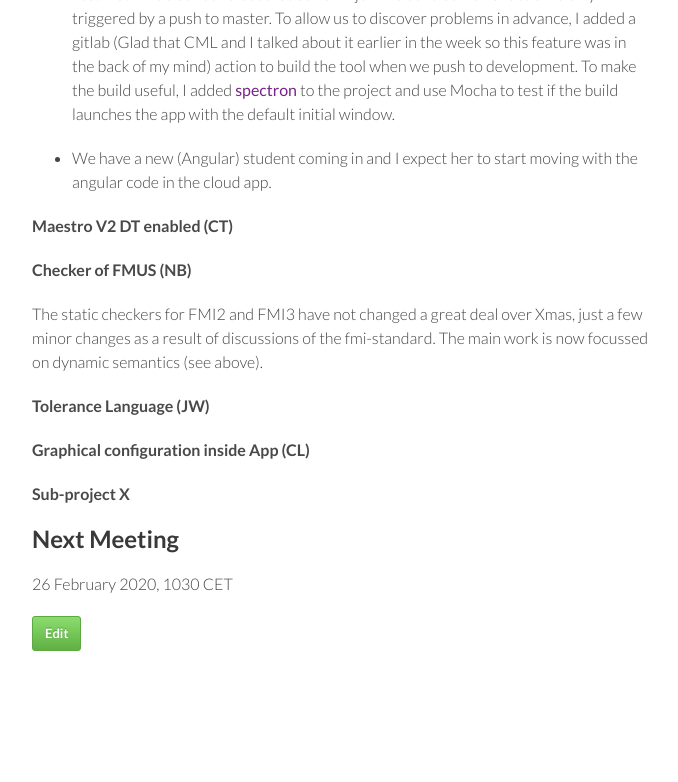
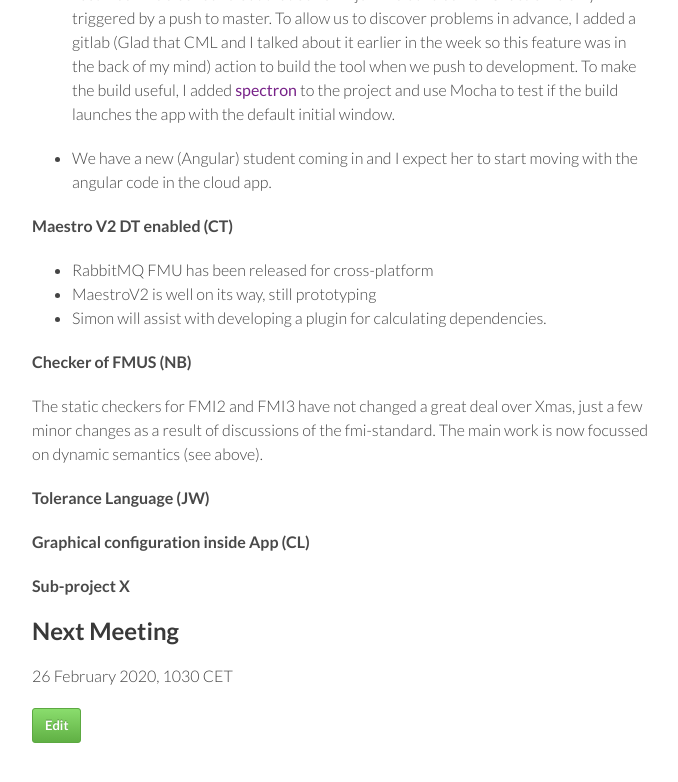
Before and after one commit to digitaltwincentre/digitaltwincentre.github.io, a Jekyll site: the page built from _biweeklies/Biweekly-11.md, in a window 1280 px wide and 900 px high, scrolled down 1345 px. Shown: the top 782 px of the window, without its empty margins (418-1096 px from the left). Built offline with Jekyll 4.4.1, drawn with Linux system fonts in a browser that asks for light colours; nearby versions of some CDN libraries.

Commit message:
Update Biweekly-11.md

```diff
--- a/_biweeklies/Biweekly-11.md
+++ b/_biweeklies/Biweekly-11.md
@@ -51,6 +51,9 @@ private information must be stored elsewhere.  -->
 
 
 #### Maestro V2 DT enabled (CT)
+* RabbitMQ FMU has been released for cross-platform
+* MaestroV2 is well on its way, still prototyping
+* Simon will assist with developing a plugin for calculating dependencies.
 
 #### Checker of FMUS (NB)
 The static checkers for FMI2 and FMI3 have not changed a great deal over Xmas, just a few minor changes as a result of discussions of the fmi-standard. The main work is now focussed on dynamic semantics (see above).
```
